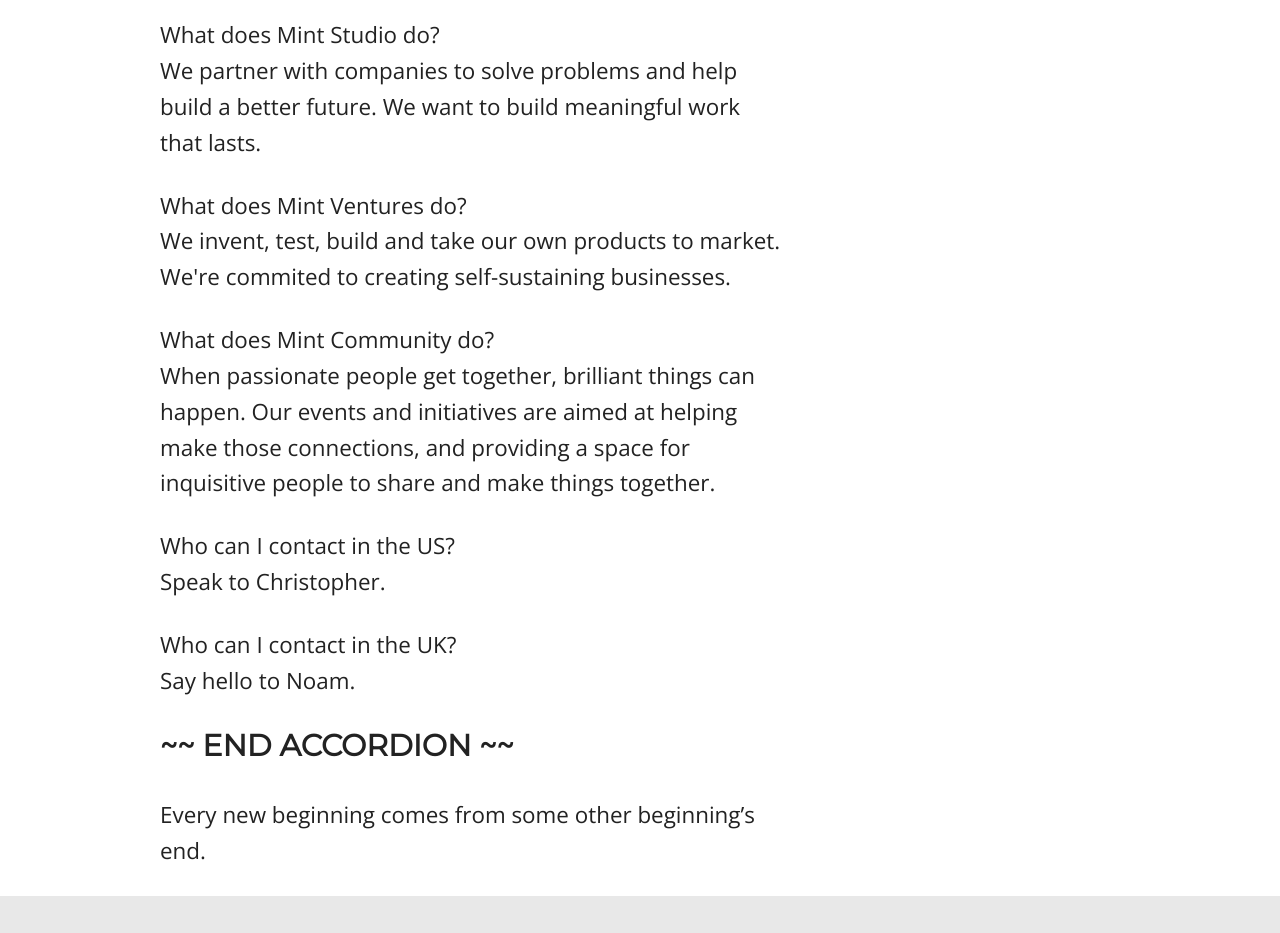
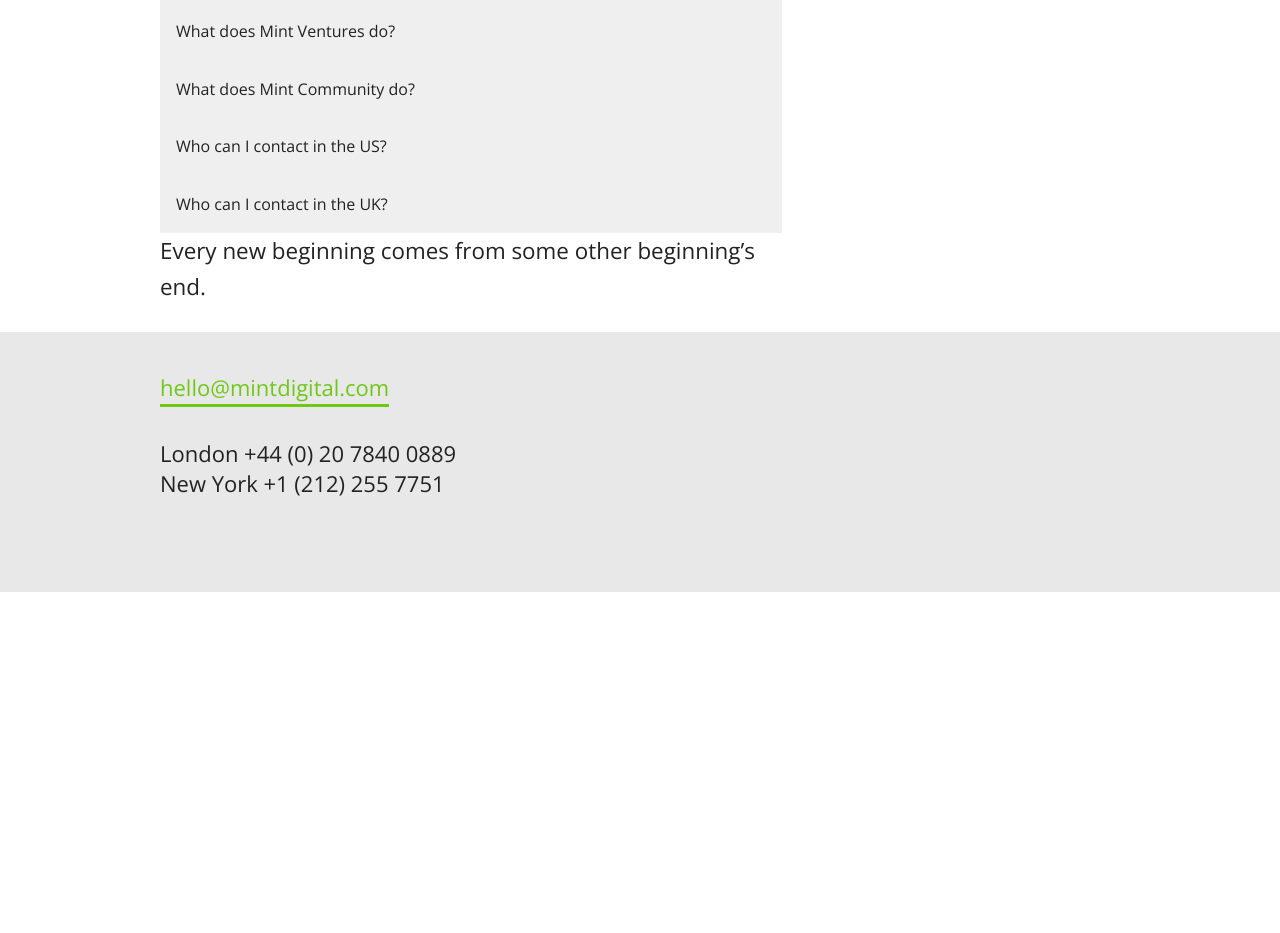
Before and after one commit to dperuo/mint, a website: page index.html in a window 1280 px wide. Shown: the part 727-1660 px from the top of the page. After the commit the page ends 1319 px from the top, so only its background shows below. Drawn offline with nearby package versions, Linux system fonts and the light colour scheme.

Commit message:
linked json to accordion

```diff
--- a/index.html
+++ b/index.html
@@ -30,18 +30,14 @@
 
     <main-content>
       <div class="row">
-        <div class="small-8 columns">
-          <div class="padding-right-11">
+        <div class="small-8 columns padding-right-11">
             <h1>We don&rsquo;t believe we can predict which new business will work and which will fail.</h1>
             <p>Instead of predicting, we strive to maximise the rate of experiments getting eal world feedback. We minimise meetings, strategic discussion, and gatekeepers.</p>
             <p>It&rsquo;s a highly devolved structure. <strong>Everyone</strong> is encouraged to launch new businesses. There's no management direction about which ones get further investment: instead Mints flock to the projects where they think they can add most value.</p>
 
-            <h1>~~ START ACCORDION ~~</h1>
-              <div id="faq"></div>
-            <h1>~~ END ACCORDION ~~</h1>
+            <div id="faq"></div>
 
             <p>Every new beginning comes from some other beginning&rsquo;s end.</p>
-          </div>
         </div>
         <div class="sidebar small-4 columns">
           <h6>Mint Products</h6>
--- a/js/app.js
+++ b/js/app.js
@@ -1,19 +1,13 @@
-// Foundation JavaScript
-// Documentation can be found at: http://foundation.zurb.com/docs
-$(document).foundation();
-
 $(document).ready(function(){
 
-  var $faq = $('#faq'),
-      $allFAQ = [];
+  var $faq = $('#faq')
+  $faq.append('<dl id="faqList" class="accordion" data-accordion></dl>')
+  $.getJSON('js/faq.json', function(data){
+    $(data.questions).each(function(i, value){
+      $('#faqList').append('<dd><a href="#panel' + (i+1) + '">' + value.q + '</a><div id="panel' + (i+1) + '" class="content">' + value.a + '</div></dd>')
+    })
+  })
 
-  $.getJSON('js/faq.json', function(data){
+  $(document).foundation()
 
-    $(data.questions).each(function(i, value){
-      $allFAQ.push('<p>' + value.q + '<br>' + value.a + '</p>');
-    });
-
-    $faq.html($allFAQ);
-
-  });
-});
+})
```
Also changed, not shown: accordion.html (+0 -1 lines).
